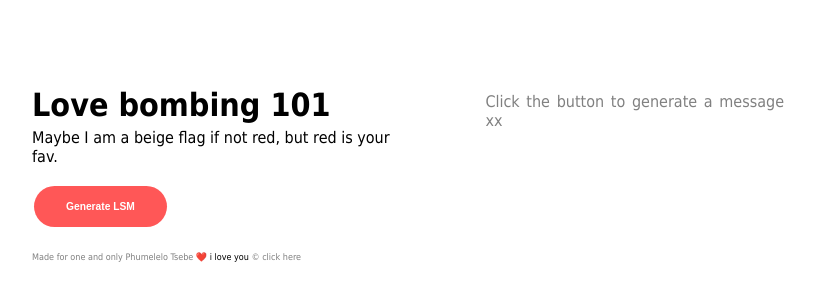
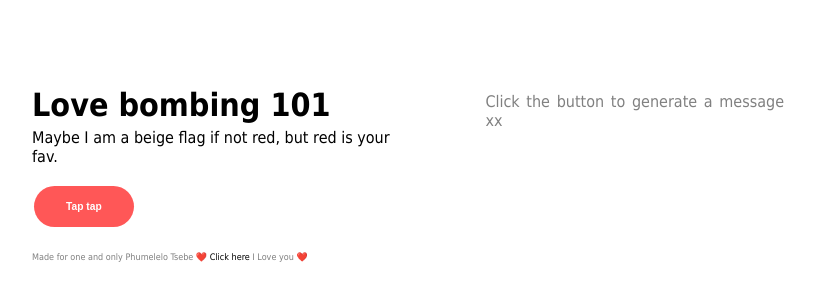
Before and after one commit to ananyaadlakha/tehehe, a plain HTML site: page index.html in a window 1280 px wide. Shown: the part 108-408 px from the top of the page, without its empty margins (232-1047 px from the left). Drawn offline with Linux system fonts and the light colour scheme.

Commit message:
Update index.html

```diff
--- a/index.html
+++ b/index.html
@@ -17,12 +17,12 @@
             <h1 style="line-height: 1px;">Love bombing 101 </h1>
             <p>Maybe I am a beige flag if not red, but red is your fav.</p>
             <button class="button" id="button" onclick="LSMRand()">
-                <b>Generate LSM</b>
+                <b>Tap tap</b>
             </button>
             <p class="copr">Made for one and only Phumelelo Tsebe ❤️ <a class="coprLink"
                     href="https://open.spotify.com/track/5LrN7yUQAzvthd4QujgPFr?si=3n2HOH2DQmadnjDBoc55jQ"
-                    target="blank">i love
-                you</a> © click here </p>
+                    target="blank">Click
+            here </a> I Love you ❤️ </p>
         </div>
         <br />
         <div class="LSM_Wrap">
```
